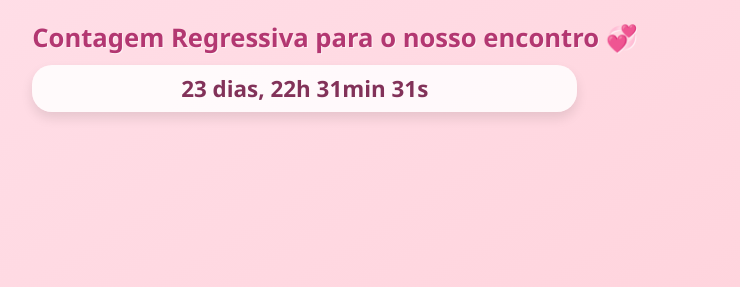
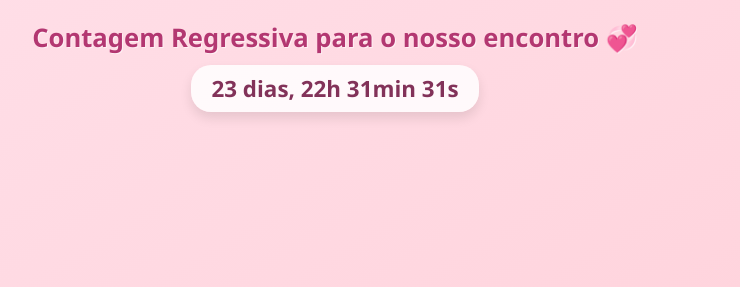
Before and after one commit to LucasKoritar23/contagemRegressiva, a plain HTML site: page index.html in a window 1280 px wide. Shown: the top 287 px of the page, without its empty margins (305-1045 px from the left). Drawn offline with Linux system fonts and the light colour scheme.

Commit message:
fix centralizer

```diff
--- a/index.html
+++ b/index.html
@@ -29,6 +29,12 @@
             text-align: center;
             padding: 20px 10px;
             color: #6d214f;
+        }
+
+        .topo {
+            display: flex;
+            flex-direction: column;
+            align-items: center;
         }
 
         h1 {
@@ -103,7 +109,7 @@
 
 <body>
     <div class="container">
-        <div>
+        <div class="topo">
             <h1>Contagem Regressiva para o nosso encontro 💞</h1>
             <div id="contador">Carregando...</div>
         </div>
```
